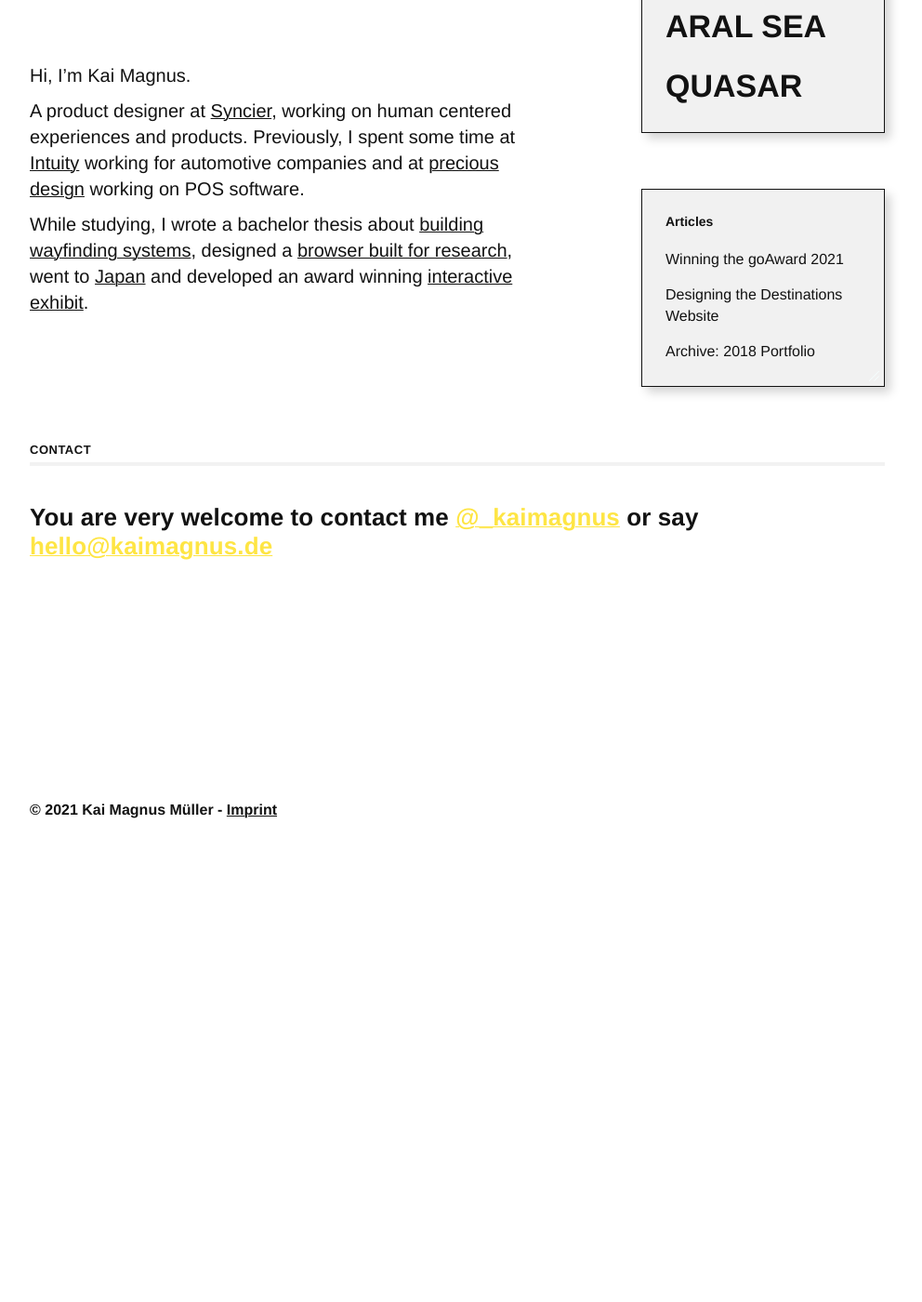
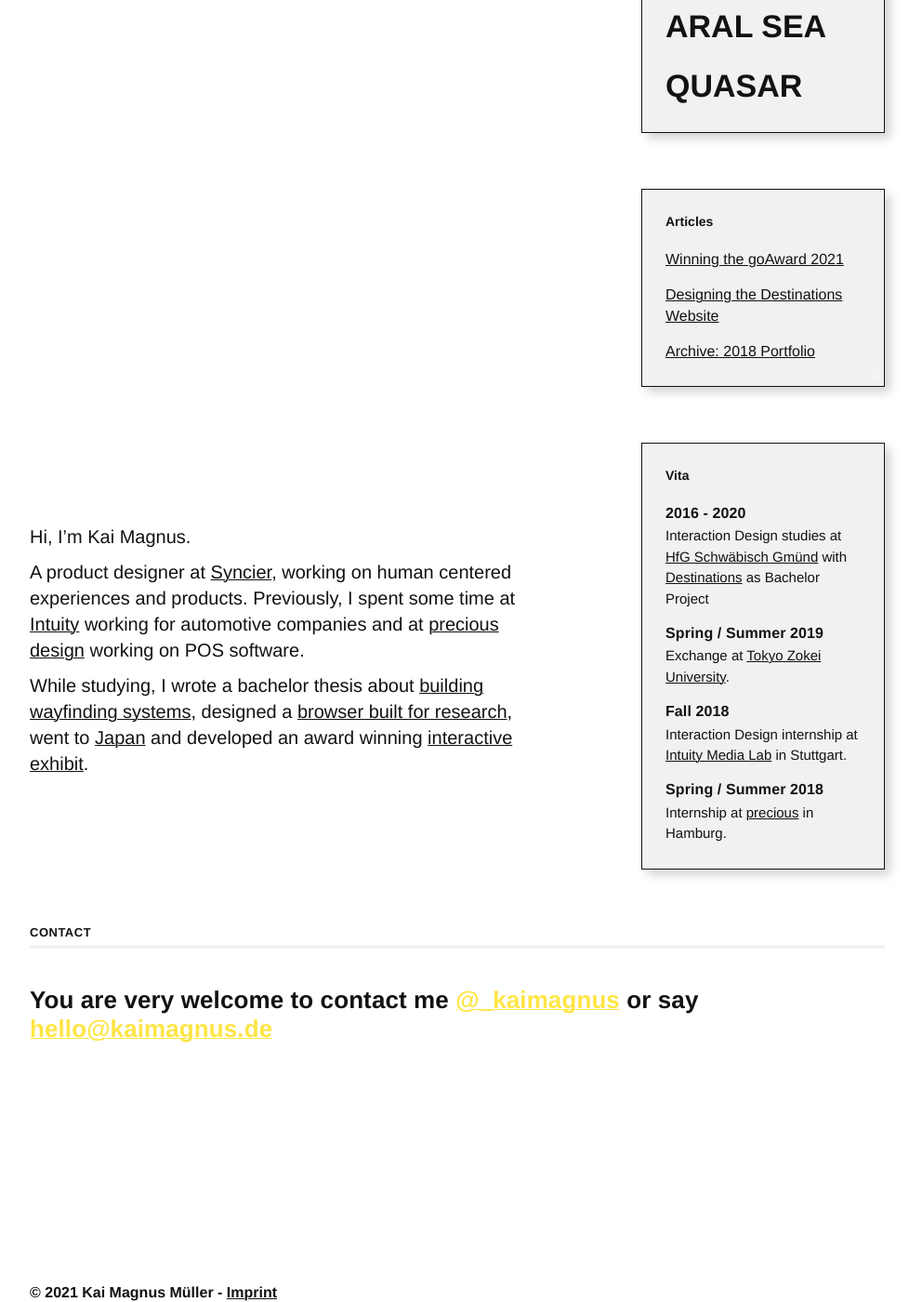
Before and after one commit to KaiMagnusMueller/kaimagnus.de, a Jekyll site: the page built from index.html, in a window 1280 px wide and 1400 px high, scrolled down 608 px. Shown: the whole window at 93% size, without its empty margins (148-1140 px from the left). Built offline with Jekyll 4.4.1, drawn with Linux system fonts in a browser that asks for light colours; some web fonts are replaced; before the commit the page ends 1489 px from its top, so only the background shows below that.

Commit message:
added vita window
- added underline to article links

```diff
--- a/_includes/vita-timeline.md
+++ b/_includes/vita-timeline.md
@@ -1,18 +1,10 @@
-## July 2021
+## 2016 - 2020
 
-Joined [Syncier Experience][Syncier] as an UX Designer to work on tools for insurances.
-
-## Summer 2020
-
-Successfully graduated from HfG with [Destinations][Destinations] as bachelor project.
-
-Destinations enters the goHfG startup initiative.
-
+Interaction Design studies at [HfG Schwäbisch Gmünd][HfG] with [Destinations][Destinations] as Bachelor Project
 ## Spring / Summer 2019
 
-Exchange Semester at [Tokyo Zokei University][TZU].
-
-## Fall / Winter 2018
+Exchange  at [Tokyo Zokei University][TZU].
+## Fall 2018
 
 Interaction Design internship at [Intuity Media Lab][intuity] in Stuttgart.
 
--- a/_scss/_index.scss
+++ b/_scss/_index.scss
@@ -110,9 +110,9 @@
 }
 
 .sscr-article-window {
-  a {
-    text-decoration: none;
-  }
+  // a {
+  //   text-decoration: none;
+  // }
 }
 
 .project-section {
--- a/_scss/_typo.scss
+++ b/_scss/_typo.scss
@@ -242,3 +242,21 @@ h3 {
   blockquote {
   }
 }
+
+
+.small-typo {
+  h2 {
+    font-size: 16px;
+    font-weight: 600;
+    margin-bottom: 2px;
+  }
+
+  p {
+    font-size: 15px;
+    margin-bottom: 15px;
+  }
+
+  p:last-of-type{
+    margin-bottom: 0;
+  }
+}
--- a/index.html
+++ b/index.html
@@ -66,7 +68,8 @@ changefreq: weekly
             </div>
             <div class="sscr-window-main">
                 {% for article in site.categories.articles limit: 3 %}
-                <a class="sscr-list-item text-sscr-body--m" href="{{ article.url }}" alt="{{article.description_short}}">
+                <a class="sscr-list-item text-sscr-body--m" href="{{ article.url }}"
+                    alt="{{article.description_short}}">
                     <!-- <svg xmlns="http://www.w3.org/2000/svg" width="16.707" height="13.414" viewBox="0 0 16.707 13.414">
                         <g transform="translate(0 0.707)">
                             <line x2="16" transform="translate(0 6)" fill="none" stroke="#f5ffff" stroke-width="1" />
@@ -83,12 +86,27 @@ changefreq: weekly
             <svg class="sscr-window-resize-handle" xmlns="http://www.w3.org/2000/svg" width="13.104" height="13.104"
                 viewBox="0 0 13.104 13.104">
                 <rect width="13" height="13" fill="none" />
-                <line x1="5.119" y2="5.119" transform="translate(7.5 7.5)" fill="none" stroke="#f5ffff" stroke-width="1" />
+                <line x1="5.119" y2="5.119" transform="translate(7.5 7.5)" fill="none" stroke="#f5ffff"
+                    stroke-width="1" />
                 <line x1="10.75" y2="10.75" transform="translate(2 2)" fill="none" stroke="#f5ffff" stroke-width="1">
                 </line>
             </svg>
         </div>
+        <div class="sscr-window sscr-window--primary border--all window-current">
+            <div class="sscr-window-title--l">
+                <p class="text-sscr-title--m">Vita</p>
+            </div>
+            <div class="sscr-window-main">
+                <div class="text-sscr-body--m">
+                    <div class="small-typo">
+                        {% capture my_include %}{% include vita-timeline.md %}{% endcapture %}
+                        {{ my_include | markdownify }}
+                    </div>
+                </div>
+            </div>
+        </div>
     </div>
+
 </section>
 
 <!-- <section class="project-section m--global gr-baseline">
```
Also changed, not shown: other parts of _includes/vita-timeline.md (+0 -8 lines), other parts of index.html (+4 -2 lines).
